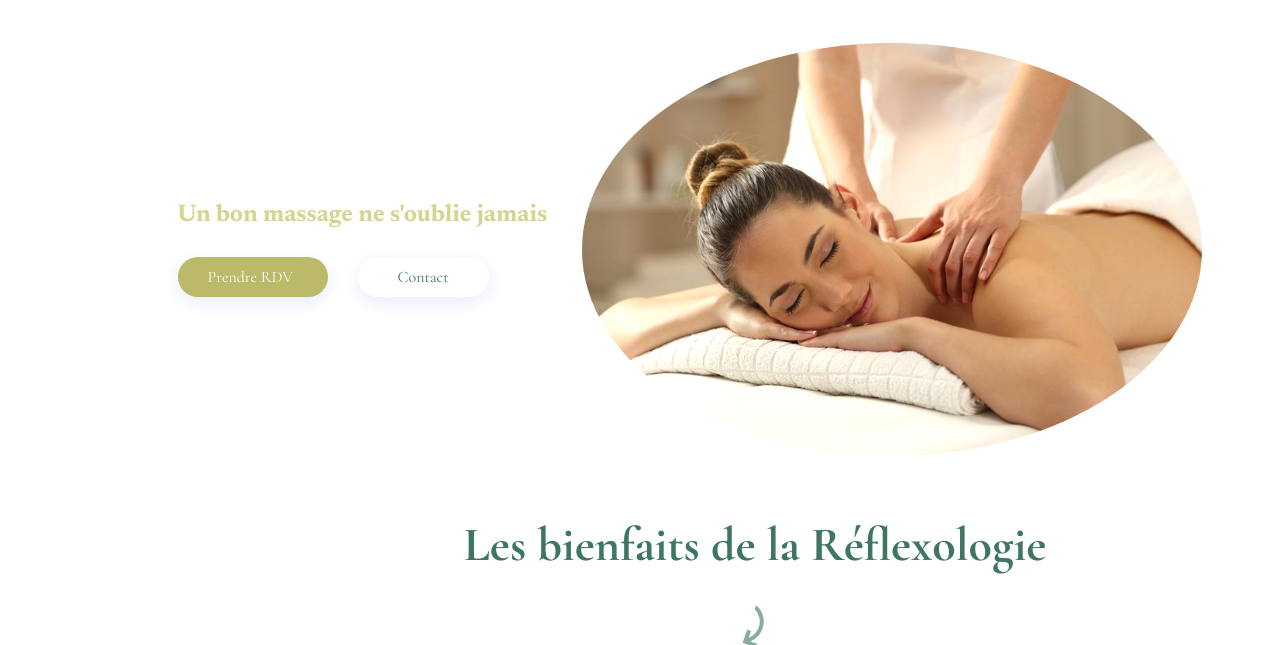
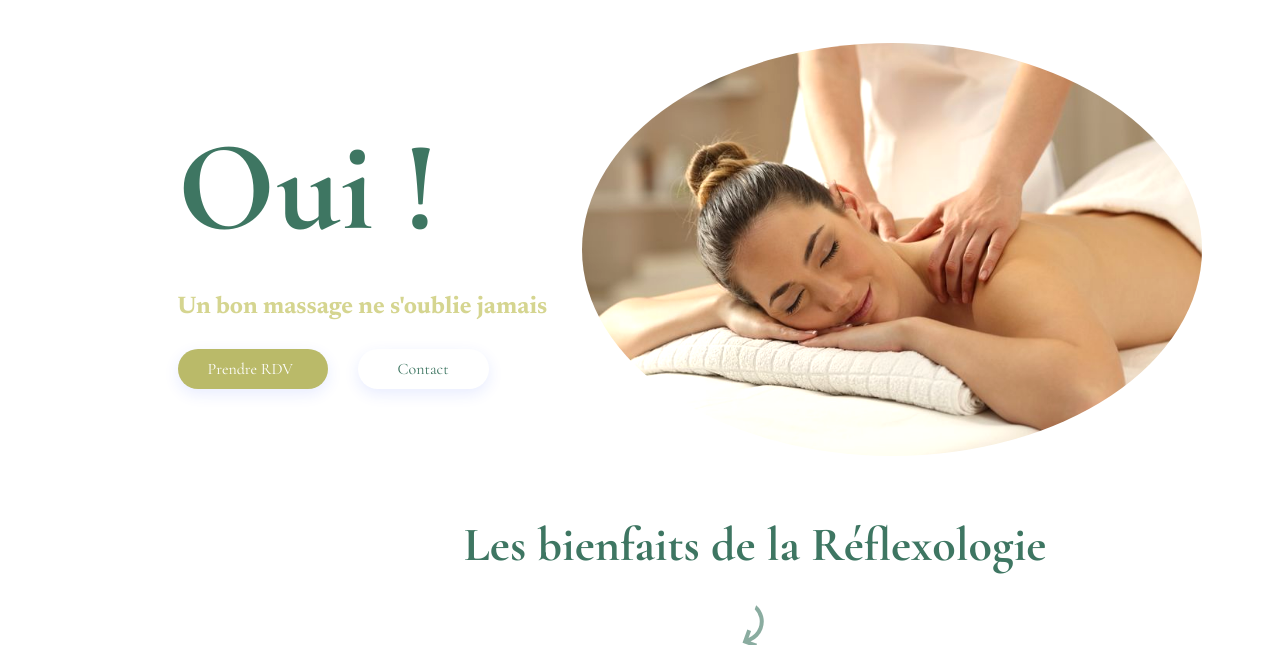
Before and after one commit to alexbellal-websites/index, a plain HTML site: page Présentation - Portfolio/Présentation - Herranz STEPHANIE/index.html in a window 1280 px wide. Shown: the part 112-757 px from the top of the page. Drawn offline with nearby package versions, Linux system fonts and the light colour scheme.

Commit message:
Update index.html

```diff
--- a/Présentation - Portfolio/Présentation - Herranz STEPHANIE/index.html
+++ b/Présentation - Portfolio/Présentation - Herranz STEPHANIE/index.html
@@ -73,7 +73,7 @@
 
     <section class="hero">
         <div class="hero_title">
-            <!-- <h1>Oui !</h1>  -->
+            <h1>Oui !</h1>
             <h2>Un bon massage ne s'oublie jamais</h2>
             <div class="hero-buttons">
             <a href="https://perfactive.fr/sh-reflexologie/stephanie-herranz/book" class="cta">Prendre RDV</a>
```
